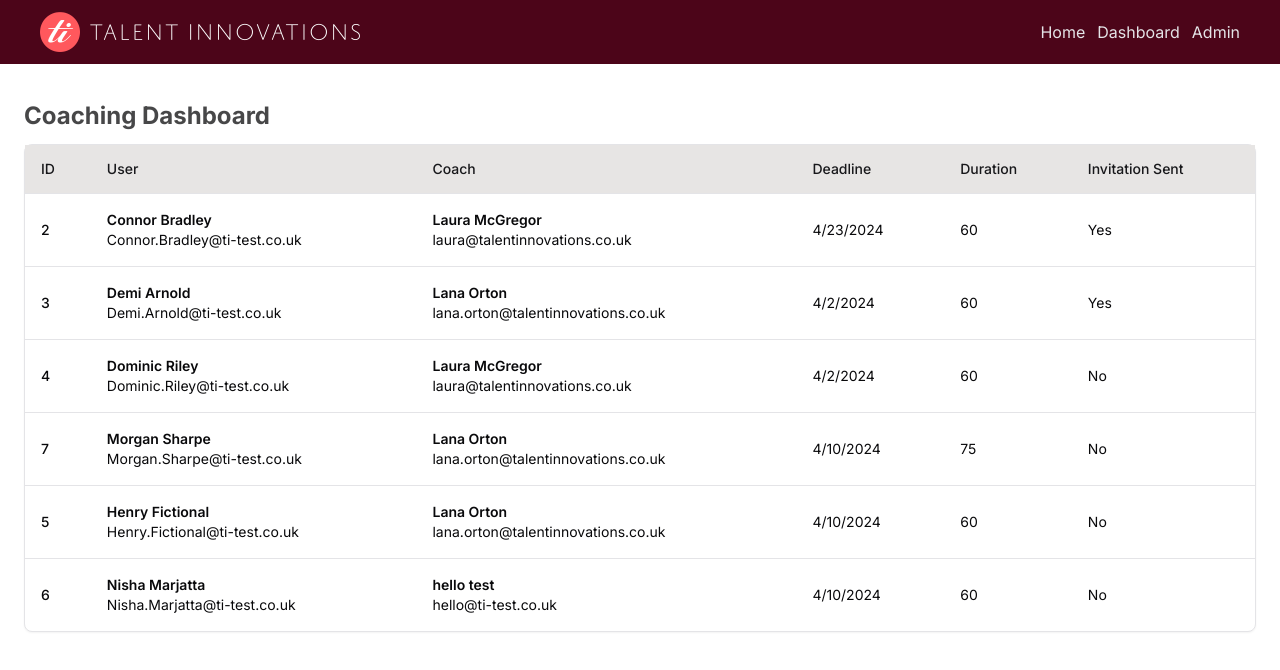
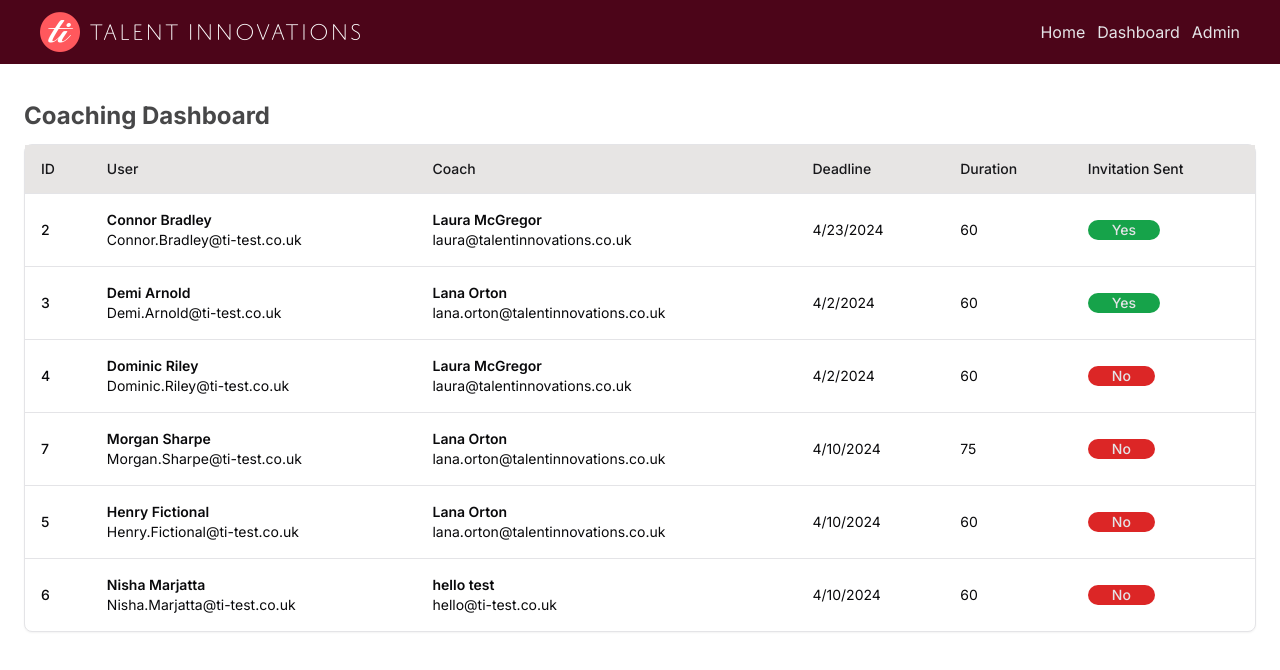
Before and after one commit to hackgods/coaching-dashboard, a Next.js app: page / in a window 1280 px wide. Shown: the top 670 px of the page. Built offline with nearby package versions, Linux system fonts and the light colour scheme.

Commit message:
Final ui design changes

```diff
--- a/src/components/widgets/coachingBundle/CoachingBundleTable.tsx
+++ b/src/components/widgets/coachingBundle/CoachingBundleTable.tsx
@@ -100,7 +100,17 @@ export default function CoachingBundleTable({ coachingData }: Props) {
                   {new Date(bundle.deadline).toLocaleDateString()}
                 </TableCell>
                 <TableCell>{bundle.duration_mins}</TableCell>
-                <TableCell>{bundle.invitation_sent ? "Yes" : "No"}</TableCell>
+                <TableCell>
+                  {bundle.invitation_sent ? (
+                    <div className="bg-green-600 rounded-2xl w-fit px-6 text-zinc-200 font-medium">
+                      Yes
+                    </div>
+                  ) : (
+                    <div className="bg-red-600 rounded-2xl w-fit px-6 text-zinc-200 font-medium">
+                      No
+                    </div>
+                  )}
+                </TableCell>
               </TableRow>
               {expandedRow === bundle.id && (
                 <TableRow>
--- a/src/components/widgets/coachingBundle/CoachingSessionsDetails.tsx
+++ b/src/components/widgets/coachingBundle/CoachingSessionsDetails.tsx
@@ -79,7 +79,11 @@ export default function CoachingSessionsDetails({
                   </Select>
                 </TableCell>
                 <TableCell>
-                  {session.date == null ? <RiDeleteBin5Fill /> : <></>}
+                  {session.date == null ? (
+                    <RiDeleteBin5Fill className="text-red-700" />
+                  ) : (
+                    <></>
+                  )}
                 </TableCell>
               </TableRow>
             ))}
```
